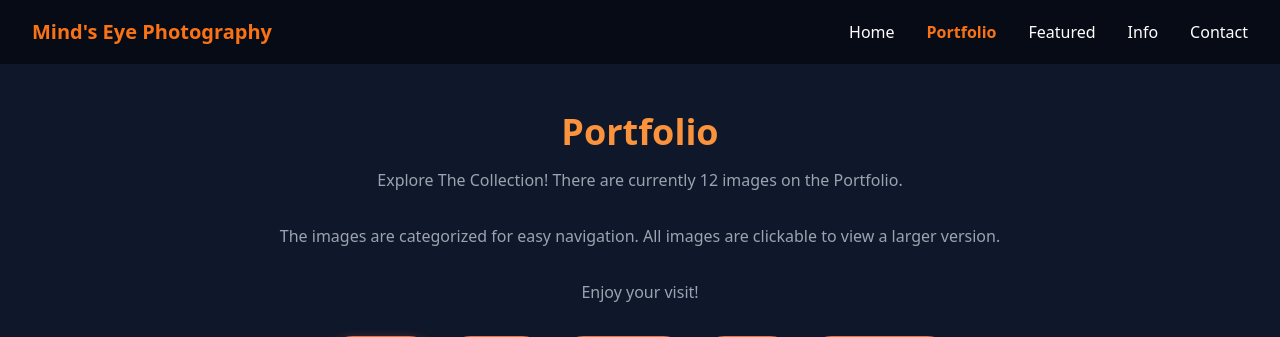
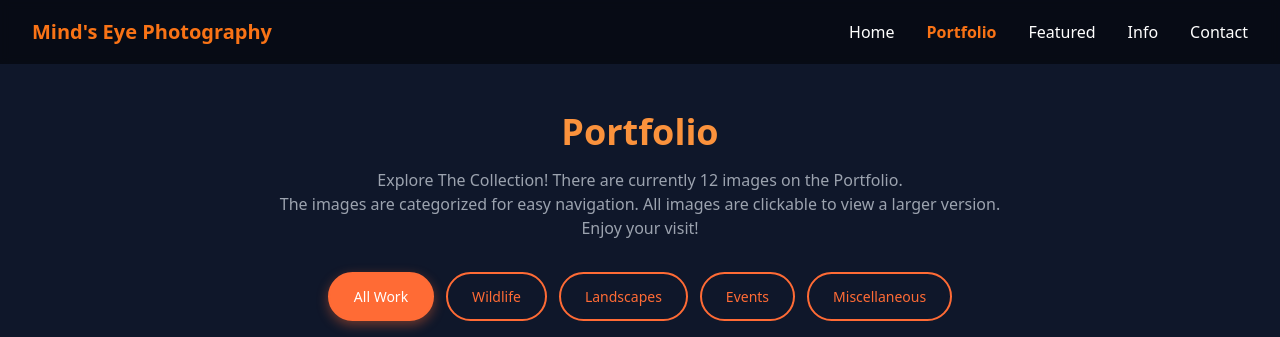
Before and after one commit to heur1konrc/minds-eye-recovery-repo, a Flask app: page /portfolio in a window 1280 px wide. Shown: the top 337 px of the page. Run offline with Flask 3, Linux system fonts and the light colour scheme; data comes from the database, SQL or seed files in the repository; some libraries are stand-ins or nearby versions.

Commit message:
Update portfolio.html
Reduced the space between the text lines below PORTFOLIO by using
<p>
Text<br>
Text<br>
</p>

```diff
--- a/src/templates/portfolio.html
+++ b/src/templates/portfolio.html
@@ -201,9 +201,9 @@
          <div class="container mx-auto px-4 py-8">
         <h1 class="text-4xl font-bold text-center text-orange-400 mb-4">Portfolio</h1>
         <!--<p class="text-center text-gray-400 mb-8">Explore my collection of {{ image_count }} professional photographs</p>-->
-        <p class="text-center text-gray-400 mb-8">Explore The Collection! There are currently {{ image_count }} images on the Portfolio.</p>
-        <p class="text-center text-gray-400 mb-8">The images are categorized for easy navigation. All images are clickable to view a larger version.</p>
-        <p class="text-center text-gray-400 mb-8">Enjoy your visit!</p>
+        <p class="text-center text-gray-400 mb-8">Explore The Collection! There are currently {{ image_count }} images on the Portfolio.<br>
+        The images are categorized for easy navigation. All images are clickable to view a larger version.<br>
+        Enjoy your visit!</p>
 
         <!-- Category Filter Badges -->
         <div class="flex justify-center flex-wrap gap-3 mb-8">
```
